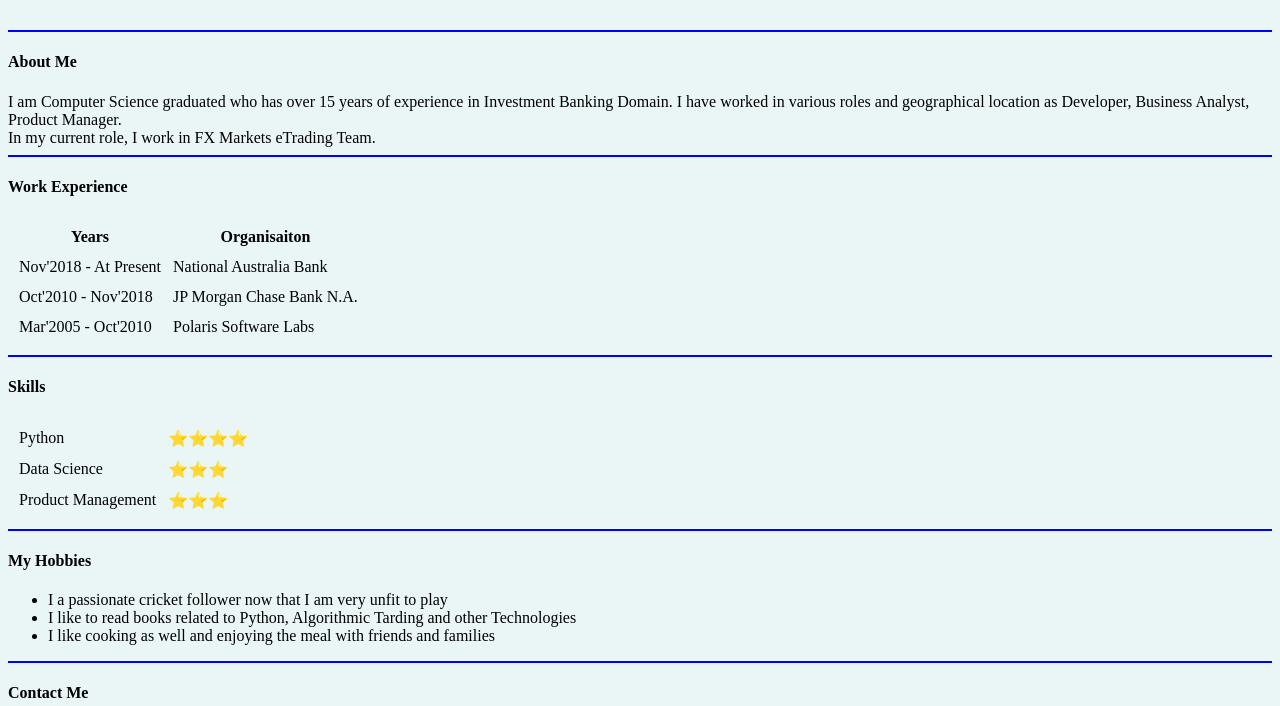
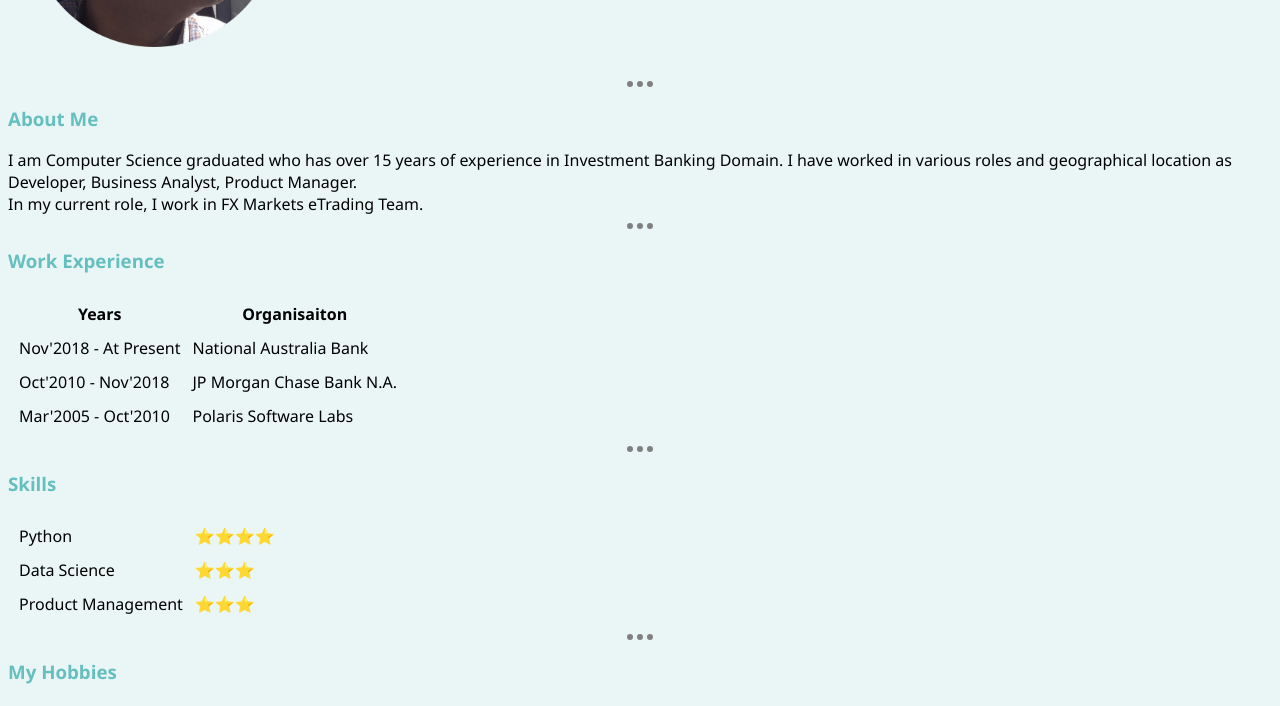
Before and after one commit to quantfineart/profile, a plain HTML site: page index.html in a window 1280 px wide. Shown: the part 232-938 px from the top of the page. Drawn offline with Linux system fonts and the light colour scheme.

Commit message:
adding style

```diff
--- /dev/null
+++ b/css/styles.css
@@ -0,0 +1,21 @@
+body {
+  background-color: #eaf6f6;
+  font-family: 'Segoe UI', Tahoma, Geneva, Verdana, sans-serif;
+}
+hr {
+  background-color: #eaf6f6;
+  border-style: none;
+  border-top-style: dotted;
+  width: 2%;
+  border-width: 6px;
+  border-color: grey;
+}
+
+h1 {
+ color: #66BFBF;
+}
+
+h3 {
+  color: #66BFBF;
+
+}
--- a/index.html
+++ b/index.html
@@ -4,24 +4,15 @@
     <meta charset="UTF-8">
     <meta content="width=device-width, initial-scale=1.0" name="viewport">
     <title>Kapil Shukla's Public Profile</title>
-    <style>
-        body {
-            background-color: #eaf6f6;
-        }
-        hr{
-            background-color:blue;
-            border-style: none;
-            height: 2px;
+    <link rel="stylesheet" href="css/styles.css" type="text/css">
 
-        }
-    </style>
 </head>
 <body>
 
 <table cellspacing="20">
     <tbody>
         <tr>
-            <td><img src="images/kaps.jpeg" alt="Kapil Shukla's Picture"></td>
+            <td><img src="images/circle-cropped.png" alt="Kapil Shukla's Picture" style="height: 250px;"></td>
             <td><h1>Kapil Shukla</h1>
                 <p>Founder of <strong>
                     <em><a href="https://github.com/quantfineart">QuantFineArt</a></em>
@@ -33,13 +24,13 @@
 </table>
 <hr>
 
-<h4>About Me</h4>
+<h3>About Me</h3>
 I am Computer Science graduated who has over 15 years of experience in Investment Banking Domain.
 I have worked in various roles and geographical location as Developer, Business Analyst, Product Manager.
 <br>
 In my current role, I work in FX Markets eTrading Team.
 <hr>
-<h4>Work Experience</h4>
+<h3>Work Experience</h3>
 
 <table cellspacing="10px">
     <thead>
@@ -67,7 +58,7 @@ In my current role, I work in FX Markets eTrading Team.
 
 <hr>
 
-<h4>Skills</h4>
+<h3>Skills</h3>
 
 <table cellspacing="10px">
     <tbody>
@@ -89,7 +80,7 @@ In my current role, I work in FX Markets eTrading Team.
 
 <hr>
 
-<h4>My Hobbies</h4>
+<h3>My Hobbies</h3>
 <ul>
 
     <li>I a passionate cricket follower now that I am very unfit to play</li>
@@ -99,7 +90,7 @@ In my current role, I work in FX Markets eTrading Team.
 </ul>
 <hr>
 
-<h4>Contact Me</h4>
+<h3>Contact Me</h3>
 <form action="mailto:shukla.kapil@gmail.com" method="post" enctype="text/plain">
     <label>Your Name
     <input type="text" name="yourName" value="">
```
Also changed, not shown: images/circle-cropped.png (added).
